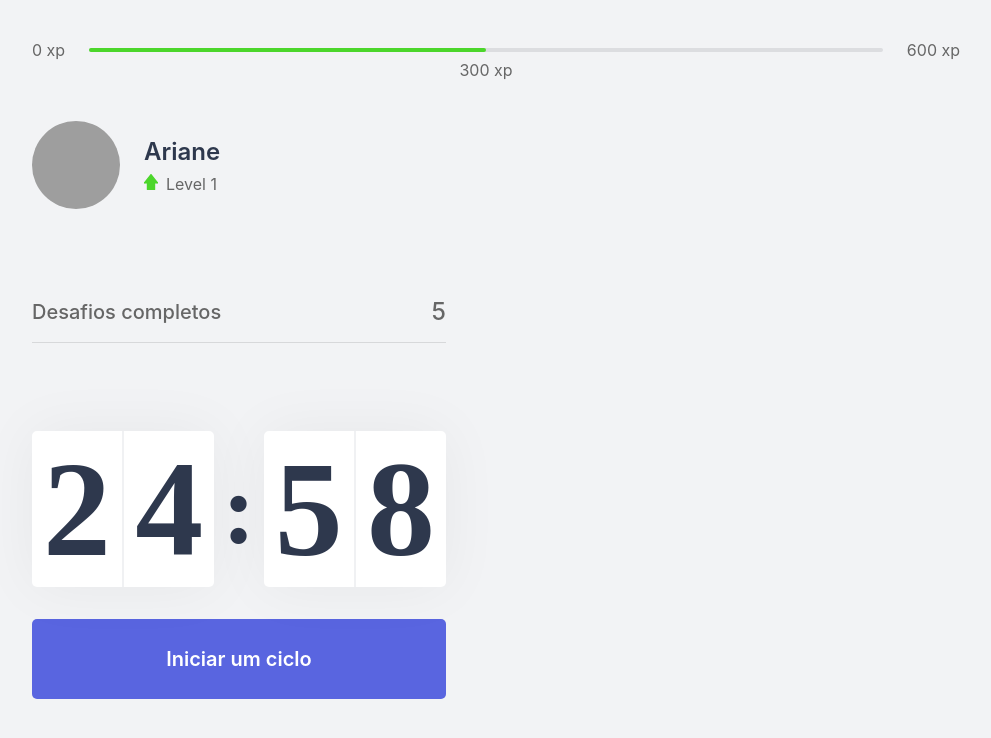
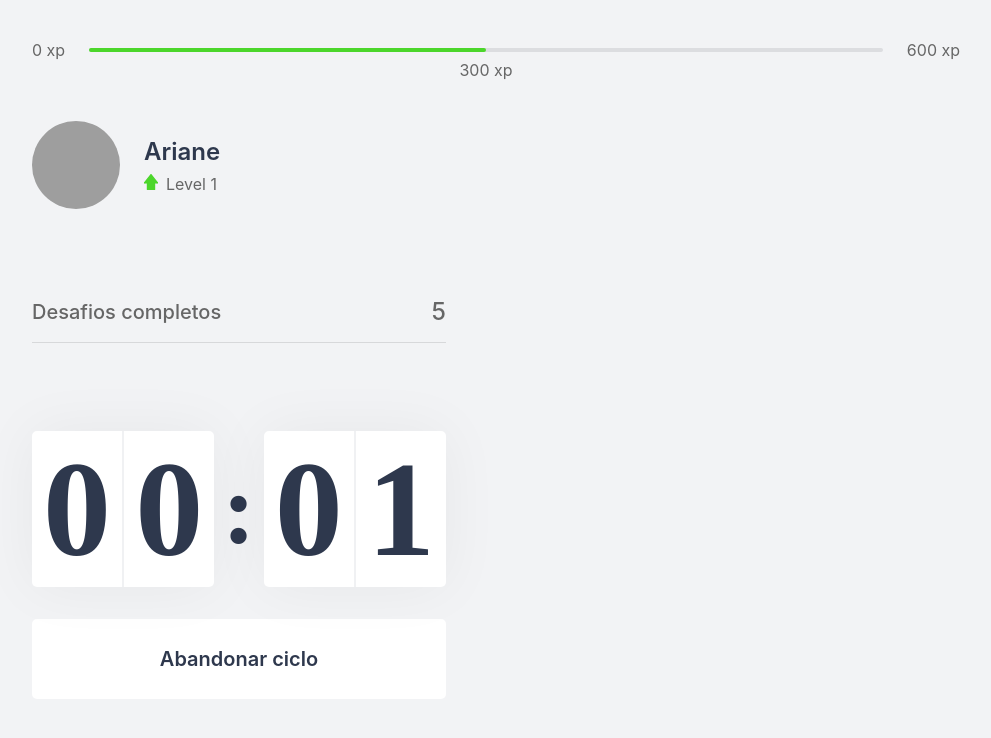
Before and after one commit to arianeborges/app-moveit, a Next.js app: page / in a window 1280 px wide. Both pictures are taken after a click on the button "Iniciar um ciclo". Shown: the top 738 px of the page, without its empty margins (144-1135 px from the left). Built offline with nearby package versions, Linux system fonts and the light colour scheme; grey boxes are pictures that could not be loaded.

Commit message:
Finishing Countdown

```diff
--- a/src/components/Countdown.tsx
+++ b/src/components/Countdown.tsx
@@ -1,9 +1,12 @@
 import { useEffect, useState } from "react";
 import styles from "../styles/components/Countdown.module.css";
 
+let countdownTimeout: NodeJS.Timeout;
+
 export function Countdown() {
-  const [time, setTime] = useState(25 * 60);
-  const [active, setActive] = useState(false);
+  const [time, setTime] = useState(0.05 * 60);
+  const [isActive, setIsActive] = useState(false);
+  const [hasFinished, setHasFinished] = useState(false);
 
   const minutes = Math.floor(time / 60);
   const seconds = time % 60;
@@ -12,16 +15,25 @@
   const [secondLeft, seconfRight] = String(seconds).padStart(2, "0").split("");
 
   function startCountdown() {
-    setActive(true);
+    setIsActive(true);
+  }
+
+  function resetCountdown() {
+    clearTimeout(countdownTimeout);
+    setIsActive(false);
+    setTime(0.05 * 60);
   }
 
   useEffect(() => {
-    if (active && time > 0) {
-      setTimeout(() => {
+    if (isActive && time > 0) {
+      countdownTimeout = setTimeout(() => {
         setTime(time - 1);
       }, 1000);
+    } else if (isActive && time == 0) {
+      setHasFinished(true);
+      setIsActive(false);
     }
-  }, [active, time]);
+  }, [isActive, time]);
 
   return (
     <div>
@@ -39,6 +51,21 @@
         </div>
       </div>
 
+      {hasFinished ? (
+        <button disabled type="button" className={styles.countdownButton}>
+          Ciclo encerrado
+        </button>
+      ) : (
+        <>
+          {isActive ? (
+            <button
+              type="button"
+              className={`${styles.countdownButton} ${styles.countdownButtonActive} `}
+              onClick={resetCountdown}
+            >
+              Abandonar ciclo
+            </button>
+          ) : (
             <button
               type="button"
               className={styles.countdownButton}
@@ -46,6 +73,9 @@
             >
               Iniciar um ciclo
             </button>
+          )}
+        </>
+      )}
     </div>
   );
 }
--- a/src/styles/components/Countdown.module.css
+++ b/src/styles/components/Countdown.module.css
@@ -59,6 +59,22 @@
   transition: background-color 0.2s;
 }
 
-.countdownButton:hover {
+.countdownButton:not(:disabled):hover {
    background: var(--blue-dark);
 }
+
+.countdownButtonActive {
+  background: var(--white);
+  color: var(--title);
+}
+
+.countdownButtonActive:not(:disabled):hover {
+  background: var(--red);
+  color: var(--white);
+}
+
+.countdownButton:disabled{
+  background: var(--white);
+  color: var(--text);
+  cursor: not-allowed;
+}
```
Lines whose indentation alone changed are shown as unchanged.
